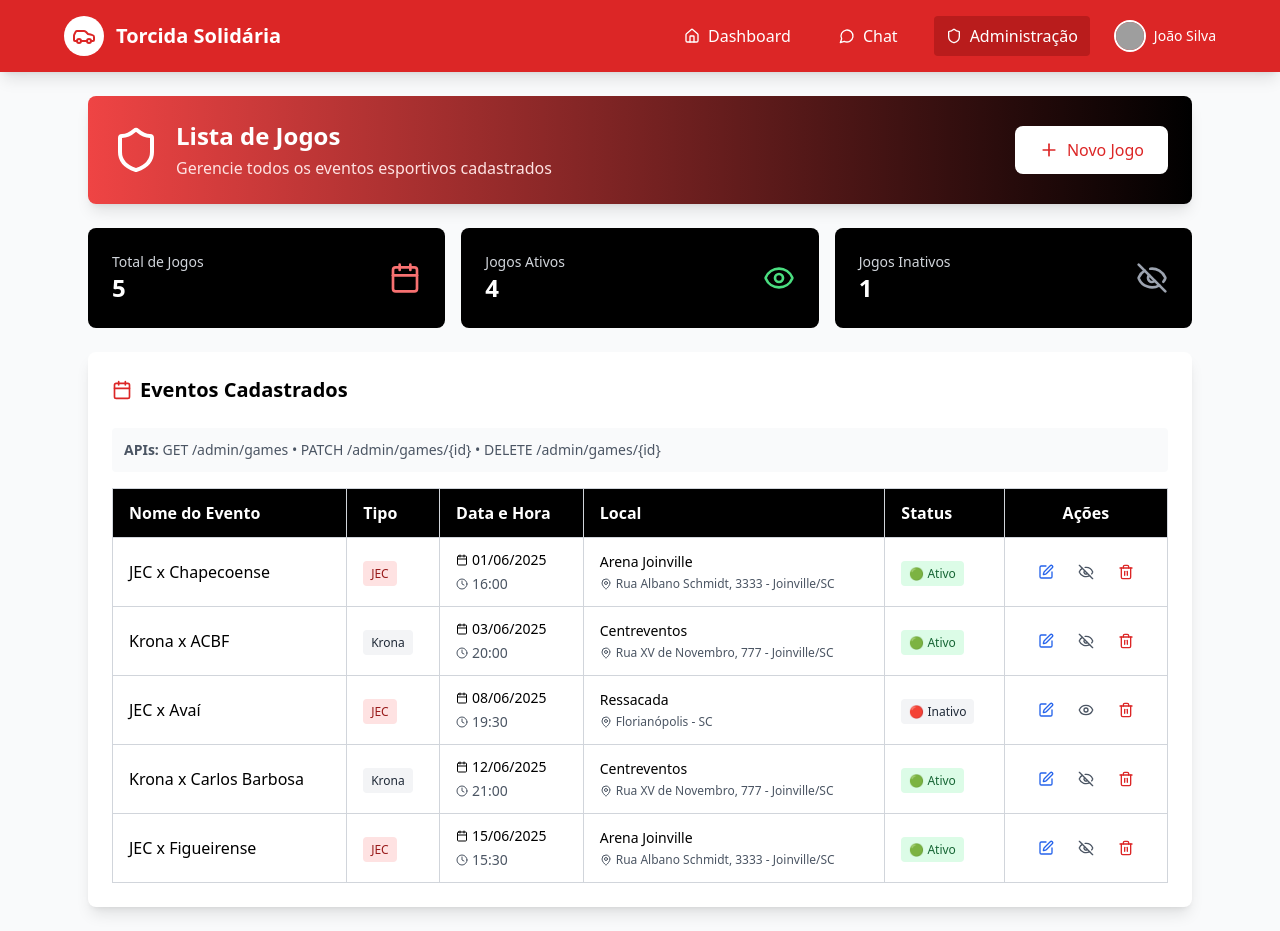
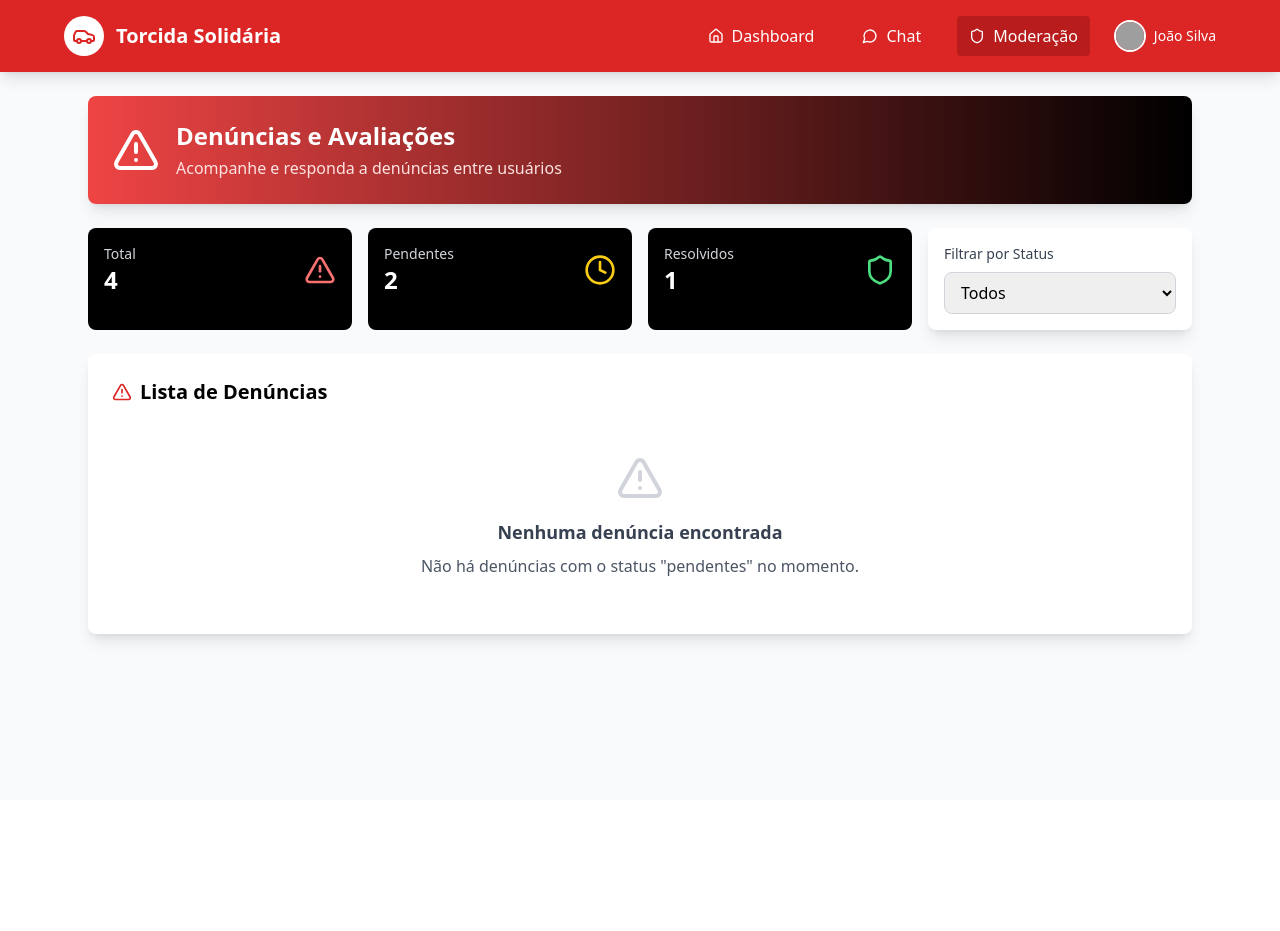
Before and after one commit to Gustavolskw/Start_up_VoiceLearn, a React (Vite) app: page / in a window 1280 px wide. After the commit the page ends 800 px from the top, so only its background shows below. Built offline with nearby package versions, Linux system fonts and the light colour scheme; grey boxes are pictures that could not be loaded.

Commit message:
tela de dennuncias mod

```diff
--- a/src/App.jsx
+++ b/src/App.jsx
@@ -1,23 +1,23 @@
 import React, { useState } from 'react';
 import {
   Shield,
-  Plus,
-  Edit,
-  Trash2,
+  AlertTriangle,
   Eye,
-  EyeOff,
+  UserX,
+  X,
   Calendar,
-  MapPin,
-  Clock,
+  User,
   Home,
   Car,
   MessageCircle,
-  AlertCircle
+  Clock,
+  Star,
+  Filter
 } from 'lucide-react';
 
-const TorcidaSolidariaSimpleGamesList = () => {
-  const [currentScreen, setCurrentScreen] = useState('games-list');
-  const [showDeleteModal, setShowDeleteModal] = useState(null);
+const TorcidaSolidariaSimpleReports = () => {
+  const [currentScreen, setCurrentScreen] = useState('reports');
+  const [filterStatus, setFilterStatus] = useState('pendentes');
 
   // Mock data
   const user = {
@@ -27,85 +27,76 @@ const TorcidaSolidariaSimpleGamesList = () => {
     totalRides: 23
   };
 
-  const games = [
+  const reports = [
     {
       id: 1,
-      name: 'JEC x Chapecoense',
-      type: 'JEC',
-      date: '2025-06-01',
-      time: '16:00',
-      location: 'Arena Joinville',
-      address: 'Rua Albano Schmidt, 3333 - Joinville/SC',
-      status: 'ativo'
+      reportedUser: 'Carlos Lima',
+      reportedBy: 'Maria Santos',
+      reason: 'Chegou atrasado e foi mal educado',
+      rideDate: '2025-05-28',
+      game: 'JEC x Chapecoense',
+      status: 'pendente',
+      severity: 'media',
+      details: 'Motorista chegou 30 minutos atrasado e não avisou. Durante a viagem foi grosseiro com os passageiros.'
     },
     {
       id: 2,
-      name: 'Krona x ACBF',
-      type: 'Krona',
-      date: '2025-06-03',
-      time: '20:00',
-      location: 'Centreventos',
-      address: 'Rua XV de Novembro, 777 - Joinville/SC',
-      status: 'ativo'
+      reportedUser: 'Ana Oliveira',
+      reportedBy: 'Pedro Costa',
+      reason: 'Cancelou a carona em cima da hora',
+      rideDate: '2025-05-25',
+      game: 'Krona x ACBF',
+      status: 'pendente',
+      severity: 'baixa',
+      details: 'Cancelou a carona 2 horas antes do jogo sem dar explicação adequada.'
     },
     {
       id: 3,
-      name: 'JEC x Avaí',
-      type: 'JEC',
-      date: '2025-06-08',
-      time: '19:30',
-      location: 'Ressacada',
-      address: 'Florianópolis - SC',
-      status: 'inativo'
+      reportedUser: 'Fernanda Silva',
+      reportedBy: 'Lucas Santos',
+      reason: 'Comportamento inadequado',
+      rideDate: '2025-05-20',
+      game: 'JEC x Avaí',
+      status: 'resolvido',
+      severity: 'alta',
+      details: 'Usuário teve comportamento agressivo e desrespeitoso durante toda a viagem.'
     },
     {
       id: 4,
-      name: 'Krona x Carlos Barbosa',
-      type: 'Krona',
-      date: '2025-06-12',
-      time: '21:00',
-      location: 'Centreventos',
-      address: 'Rua XV de Novembro, 777 - Joinville/SC',
-      status: 'ativo'
-    },
-    {
-      id: 5,
-      name: 'JEC x Figueirense',
-      type: 'JEC',
-      date: '2025-06-15',
-      time: '15:30',
-      location: 'Arena Joinville',
-      address: 'Rua Albano Schmidt, 3333 - Joinville/SC',
-      status: 'ativo'
+      reportedUser: 'Roberto Alves',
+      reportedBy: 'Carla Mendes',
+      reason: 'Não compareceu',
+      rideDate: '2025-05-18',
+      game: 'JEC x Criciúma',
+      status: 'ignorado',
+      severity: 'media',
+      details: 'Combinamos a carona mas o motorista não apareceu no local combinado.'
     }
   ];
 
-  const stats = {
-    total: games.length,
-    active: games.filter(g => g.status === 'ativo').length,
-    inactive: games.filter(g => g.status === 'inativo').length
+  const filteredReports = reports.filter(report => {
+    if (filterStatus === 'todos') return true;
+    return report.status === filterStatus;
+  });
+
+  // Handle actions
+  const handleViewDetails = (reportId) => {
+    console.log('Visualizando detalhes da denúncia:', reportId);
+    alert('Abrindo detalhes da carona...');
   };
 
-  // Handle actions
-  const handleEdit = (gameId) => {
-    console.log('API: PATCH /admin/games/' + gameId);
-    alert('Abrindo tela de edição do jogo...');
+  const handleSuspendUser = (reportId) => {
+    console.log('Suspendendo usuário da denúncia:', reportId);
+    if (confirm('Tem certeza que deseja suspender temporariamente este usuário?')) {
+      alert('Usuário suspenso por 7 dias!');
+    }
   };
 
-  const handleToggleStatus = (gameId, currentStatus) => {
-    const newStatus = currentStatus === 'ativo' ? 'inativo' : 'ativo';
-    console.log(`API: PATCH /admin/games/${gameId} - Status: ${newStatus}`);
-    alert(`Jogo ${newStatus === 'ativo' ? 'ativado' : 'desativado'} com sucesso!`);
-  };
-
-  const handleDelete = (gameId) => {
-    console.log('API: DELETE /admin/games/' + gameId);
-    alert('Jogo excluído com sucesso!');
-    setShowDeleteModal(null);
-  };
-
-  const handleNewGame = () => {
-    setCurrentScreen('add-game');
+  const handleIgnoreReport = (reportId) => {
+    console.log('Ignorando denúncia:', reportId);
+    if (confirm('Tem certeza que deseja ignorar esta denúncia?')) {
+      alert('Denúncia marcada como ignorada!');
+    }
   };
 
   // Navigation Component
@@ -141,13 +132,13 @@ const TorcidaSolidariaSimpleGamesList = () => {
           </button>
 
           <button
-            onClick={() => setCurrentScreen('games-list')}
+            onClick={() => setCurrentScreen('reports')}
             className={`flex items-center space-x-2 px-3 py-2 rounded transition-colors ${
-              currentScreen === 'games-list' ? 'bg-red-700' : 'hover:bg-red-700'
+              currentScreen === 'reports' ? 'bg-red-700' : 'hover:bg-red-700'
             }`}
           >
             <Shield className="w-4 h-4" />
-            <span>Administração</span>
+            <span>Moderação</span>
           </button>
 
           <div className="flex items-center space-x-2 ml-6">
@@ -163,202 +154,174 @@ const TorcidaSolidariaSimpleGamesList = () => {
     </nav>
   );
 
-  // Delete Modal
-  const DeleteModal = ({ game }) => (
-    <div className="fixed inset-0 bg-black bg-opacity-50 flex items-center justify-center z-50">
-      <div className="bg-white rounded-lg p-6 max-w-md w-full mx-4">
-        <div className="flex items-center space-x-3 mb-4">
-          <AlertCircle className="w-8 h-8 text-red-600" />
-          <h3 className="text-lg font-bold text-gray-800">Confirmar Exclusão</h3>
-        </div>
-
-        <p className="text-gray-600 mb-6">
-          Tem certeza que deseja excluir o jogo <strong>"{game.name}"</strong>?
-        </p>
-
-        <div className="flex space-x-3">
-          <button
-            onClick={() => setShowDeleteModal(null)}
-            className="flex-1 px-4 py-2 border border-gray-300 rounded-lg text-gray-700 hover:bg-gray-50 transition-colors"
-          >
-            Cancelar
-          </button>
-          <button
-            onClick={() => handleDelete(game.id)}
-            className="flex-1 px-4 py-2 bg-red-600 text-white rounded-lg hover:bg-red-700 transition-colors"
-          >
-            Excluir
-          </button>
-        </div>
-      </div>
-    </div>
-  );
-
-  // Games List Screen
-  const GamesListScreen = () => (
+  // Reports Screen
+  const ReportsScreen = () => (
     <div className="max-w-6xl mx-auto p-6 space-y-6">
       {/* Welcome Section */}
       <div className="bg-gradient-to-r from-red-500 to-black text-white p-6 rounded-lg shadow-lg">
-        <div className="flex items-center justify-between">
         <div className="flex items-center space-x-4">
-            <Shield className="w-12 h-12" />
+          <AlertTriangle className="w-12 h-12" />
           <div>
-              <h2 className="text-2xl font-bold">Lista de Jogos</h2>
+            <h2 className="text-2xl font-bold">Denúncias e Avaliações</h2>
             <p className="text-red-100 mt-1">
-                Gerencie todos os eventos esportivos cadastrados
+              Acompanhe e responda a denúncias entre usuários
             </p>
-            </div>
-          </div>
-
-          <button
-            onClick={handleNewGame}
-            className="bg-white text-red-600 px-6 py-3 rounded-lg hover:bg-gray-100 transition-colors flex items-center font-medium"
-          >
-            <Plus className="w-5 h-5 mr-2" />
-            Novo Jogo
-          </button>
-        </div>
-      </div>
-
-      {/* Stats */}
-      <div className="grid grid-cols-1 md:grid-cols-3 gap-4">
-        <div className="bg-black text-white p-6 rounded-lg">
-          <div className="flex items-center justify-between">
-            <div>
-              <p className="text-gray-300 text-sm">Total de Jogos</p>
-              <p className="text-2xl font-bold">{stats.total}</p>
-            </div>
-            <Calendar className="w-8 h-8 text-red-400" />
-          </div>
-        </div>
-
-        <div className="bg-black text-white p-6 rounded-lg">
-          <div className="flex items-center justify-between">
-            <div>
-              <p className="text-gray-300 text-sm">Jogos Ativos</p>
-              <p className="text-2xl font-bold">{stats.active}</p>
-            </div>
-            <Eye className="w-8 h-8 text-green-400" />
-          </div>
-        </div>
-
-        <div className="bg-black text-white p-6 rounded-lg">
-          <div className="flex items-center justify-between">
-            <div>
-              <p className="text-gray-300 text-sm">Jogos Inativos</p>
-              <p className="text-2xl font-bold">{stats.inactive}</p>
-            </div>
-            <EyeOff className="w-8 h-8 text-gray-400" />
           </div>
         </div>
       </div>
 
-      {/* Games Table */}
+      {/* Stats and Filter */}
+      <div className="grid grid-cols-1 md:grid-cols-4 gap-4">
+        <div className="bg-black text-white p-4 rounded-lg">
+          <div className="flex items-center justify-between">
+            <div>
+              <p className="text-gray-300 text-sm">Total</p>
+              <p className="text-2xl font-bold">{reports.length}</p>
+            </div>
+            <AlertTriangle className="w-8 h-8 text-red-400" />
+          </div>
+        </div>
+
+        <div className="bg-black text-white p-4 rounded-lg">
+          <div className="flex items-center justify-between">
+            <div>
+              <p className="text-gray-300 text-sm">Pendentes</p>
+              <p className="text-2xl font-bold">{reports.filter(r => r.status === 'pendente').length}</p>
+            </div>
+            <Clock className="w-8 h-8 text-yellow-400" />
+          </div>
+        </div>
+
+        <div className="bg-black text-white p-4 rounded-lg">
+          <div className="flex items-center justify-between">
+            <div>
+              <p className="text-gray-300 text-sm">Resolvidos</p>
+              <p className="text-2xl font-bold">{reports.filter(r => r.status === 'resolvido').length}</p>
+            </div>
+            <Shield className="w-8 h-8 text-green-400" />
+          </div>
+        </div>
+
+        <div className="bg-white p-4 rounded-lg shadow-lg">
+          <label className="block text-sm font-medium text-gray-700 mb-2">
+            Filtrar por Status
+          </label>
+          <select
+            value={filterStatus}
+            onChange={(e) => setFilterStatus(e.target.value)}
+            className="w-full border border-gray-300 rounded-lg px-3 py-2 focus:outline-none focus:ring-2 focus:ring-red-500"
+          >
+            <option value="todos">Todos</option>
+            <option value="pendente">Pendentes</option>
+            <option value="resolvido">Resolvidos</option>
+            <option value="ignorado">Ignorados</option>
+          </select>
+        </div>
+      </div>
+
+      {/* Reports List */}
       <div className="bg-white rounded-lg shadow-lg p-6">
-        <h3 className="text-xl font-bold mb-6 flex items-center">
-          <Calendar className="w-5 h-5 mr-2 text-red-600" />
-          Eventos Cadastrados
+        <h3 className="text-xl font-bold mb-4 flex items-center">
+          <AlertTriangle className="w-5 h-5 mr-2 text-red-600" />
+          Lista de Denúncias
         </h3>
 
-        {/* API Info */}
-        <div className="mb-4 text-sm text-gray-600 bg-gray-50 p-3 rounded">
-          <strong>APIs:</strong> GET /admin/games • PATCH /admin/games/{"{id}"} • DELETE /admin/games/{"{id}"}
+        <div className="space-y-4">
+          {filteredReports.map(report => (
+            <div key={report.id} className="border border-gray-200 rounded-lg p-4">
+              <div className="flex justify-between items-start mb-3">
+                <div className="flex-1">
+                  <div className="flex items-center space-x-3 mb-2">
+                    <h4 className="font-semibold text-gray-800">
+                      Usuário: {report.reportedUser}
+                    </h4>
+                    <span className={`px-2 py-1 rounded text-xs font-medium ${
+                      report.severity === 'alta' ? 'bg-red-100 text-red-800' :
+                      report.severity === 'media' ? 'bg-yellow-100 text-yellow-800' :
+                      'bg-blue-100 text-blue-800'
+                    }`}>
+                      {report.severity === 'alta' ? '🔴 Alta' :
+                       report.severity === 'media' ? '🟡 Média' : '🔵 Baixa'}
+                    </span>
+                    <span className={`px-2 py-1 rounded text-xs font-medium ${
+                      report.status === 'pendente' ? 'bg-yellow-100 text-yellow-800' :
+                      report.status === 'resolvido' ? 'bg-green-100 text-green-800' :
+                      'bg-gray-100 text-gray-800'
+                    }`}>
+                      {report.status}
+                    </span>
                   </div>
 
-        <div className="overflow-x-auto">
-          <table className="w-full border-collapse">
-            <thead>
-              <tr className="bg-black text-white">
-                <th className="border border-gray-300 px-4 py-3 text-left">Nome do Evento</th>
-                <th className="border border-gray-300 px-4 py-3 text-left">Tipo</th>
-                <th className="border border-gray-300 px-4 py-3 text-left">Data e Hora</th>
-                <th className="border border-gray-300 px-4 py-3 text-left">Local</th>
-                <th className="border border-gray-300 px-4 py-3 text-left">Status</th>
-                <th className="border border-gray-300 px-4 py-3 text-center">Ações</th>
-              </tr>
-            </thead>
-            <tbody>
-              {games.map((game, index) => (
-                <tr key={game.id} className={`hover:bg-gray-50 ${index % 2 === 0 ? 'bg-white' : 'bg-gray-25'}`}>
-                  <td className="border border-gray-300 px-4 py-3 font-medium">
-                    {game.name}
-                  </td>
-
-                  <td className="border border-gray-300 px-4 py-3">
-                    <span className={`px-2 py-1 rounded text-xs font-medium ${
-                      game.type === 'JEC' ? 'bg-red-100 text-red-800' : 'bg-gray-100 text-gray-800'
-                    }`}>
-                      {game.type}
-                    </span>
-                  </td>
-
-                  <td className="border border-gray-300 px-4 py-3">
-                    <div className="text-sm">
+                  <div className="grid grid-cols-1 md:grid-cols-3 gap-4 text-sm text-gray-600 mb-3">
                     <div className="flex items-center">
-                        <Calendar className="w-3 h-3 mr-1" />
-                        {new Date(game.date).toLocaleDateString('pt-BR')}
+                      <User className="w-4 h-4 mr-2" />
+                      <span>Denunciado por: {report.reportedBy}</span>
                     </div>
-                      <div className="flex items-center mt-1 text-gray-600">
-                        <Clock className="w-3 h-3 mr-1" />
-                        {game.time}
+                    <div className="flex items-center">
+                      <Calendar className="w-4 h-4 mr-2" />
+                      <span>Data: {new Date(report.rideDate).toLocaleDateString('pt-BR')}</span>
+                    </div>
+                    <div className="flex items-center">
+                      <Car className="w-4 h-4 mr-2" />
+                      <span>Jogo: {report.game}</span>
                     </div>
                   </div>
-                  </td>
 
-                  <td className="border border-gray-300 px-4 py-3">
-                    <div className="text-sm">
-                      <div className="font-medium">{game.location}</div>
-                      <div className="text-gray-600 text-xs mt-1 flex items-center">
-                        <MapPin className="w-3 h-3 mr-1" />
-                        {game.address}
+                  <div className="mb-3">
+                    <p className="font-medium text-gray-800 mb-1">Motivo:</p>
+                    <p className="text-gray-600">{report.reason}</p>
+                  </div>
+
+                  <div className="bg-gray-50 p-3 rounded">
+                    <p className="font-medium text-gray-800 mb-1">Detalhes:</p>
+                    <p className="text-gray-600 text-sm">{report.details}</p>
                   </div>
                 </div>
-                  </td>
+              </div>
 
-                  <td className="border border-gray-300 px-4 py-3">
-                    <span className={`px-2 py-1 rounded text-xs font-medium ${
-                      game.status === 'ativo' ? 'bg-green-100 text-green-800' : 'bg-gray-100 text-gray-800'
-                    }`}>
-                      {game.status === 'ativo' ? '🟢 Ativo' : '🔴 Inativo'}
-                    </span>
-                  </td>
-
-                  <td className="border border-gray-300 px-4 py-3">
-                    <div className="flex space-x-2 justify-center">
+              {report.status === 'pendente' && (
+                <div className="flex space-x-3 pt-3 border-t">
                   <button
-                        onClick={() => handleEdit(game.id)}
-                        className="p-2 text-blue-600 hover:bg-blue-50 rounded-lg transition-colors"
-                        title="Editar"
+                    onClick={() => handleViewDetails(report.id)}
+                    className="flex items-center px-3 py-2 bg-blue-600 text-white rounded-lg hover:bg-blue-700 transition-colors text-sm"
                   >
-                        <Edit className="w-4 h-4" />
+                    <Eye className="w-4 h-4 mr-2" />
+                    Visualizar Detalhes
                   </button>
 
                   <button
-                        onClick={() => handleToggleStatus(game.id, game.status)}
-                        className="p-2 text-gray-600 hover:bg-gray-50 rounded-lg transition-colors"
-                        title={game.status === 'ativo' ? 'Desativar' : 'Ativar'}
+                    onClick={() => handleSuspendUser(report.id)}
+                    className="flex items-center px-3 py-2 bg-red-600 text-white rounded-lg hover:bg-red-700 transition-colors text-sm"
                   >
-                        {game.status === 'ativo' ? <EyeOff className="w-4 h-4" /> : <Eye className="w-4 h-4" />}
+                    <UserX className="w-4 h-4 mr-2" />
+                    Suspender Temporariamente
                   </button>
 
                   <button
-                        onClick={() => setShowDeleteModal(game)}
-                        className="p-2 text-red-600 hover:bg-red-50 rounded-lg transition-colors"
-                        title="Excluir"
+                    onClick={() => handleIgnoreReport(report.id)}
+                    className="flex items-center px-3 py-2 bg-gray-600 text-white rounded-lg hover:bg-gray-700 transition-colors text-sm"
                   >
-                        <Trash2 className="w-4 h-4" />
+                    <X className="w-4 h-4 mr-2" />
+                    Ignorar Denúncia
                   </button>
                 </div>
-                  </td>
-                </tr>
+              )}
+            </div>
           ))}
-            </tbody>
-          </table>
-        </div>
         </div>
 
-      {/* Delete Modal */}
-      {showDeleteModal && <DeleteModal game={showDeleteModal} />}
+        {filteredReports.length === 0 && (
+          <div className="text-center py-8">
+            <AlertTriangle className="w-12 h-12 mx-auto mb-4 text-gray-300" />
+            <h3 className="text-lg font-semibold text-gray-700 mb-2">
+              Nenhuma denúncia encontrada
+            </h3>
+            <p className="text-gray-600">
+              Não há denúncias com o status "{filterStatus}" no momento.
+            </p>
+          </div>
+        )}
+      </div>
     </div>
   );
 
@@ -366,9 +329,9 @@ const TorcidaSolidariaSimpleGamesList = () => {
   return (
     <div className="min-h-screen bg-gray-50">
       <Navigation />
-      <GamesListScreen />
+      <ReportsScreen />
     </div>
   );
 };
 
-export default TorcidaSolidariaSimpleGamesList;
+export default TorcidaSolidariaSimpleReports;
```
Lines whose indentation alone changed are shown as unchanged.
